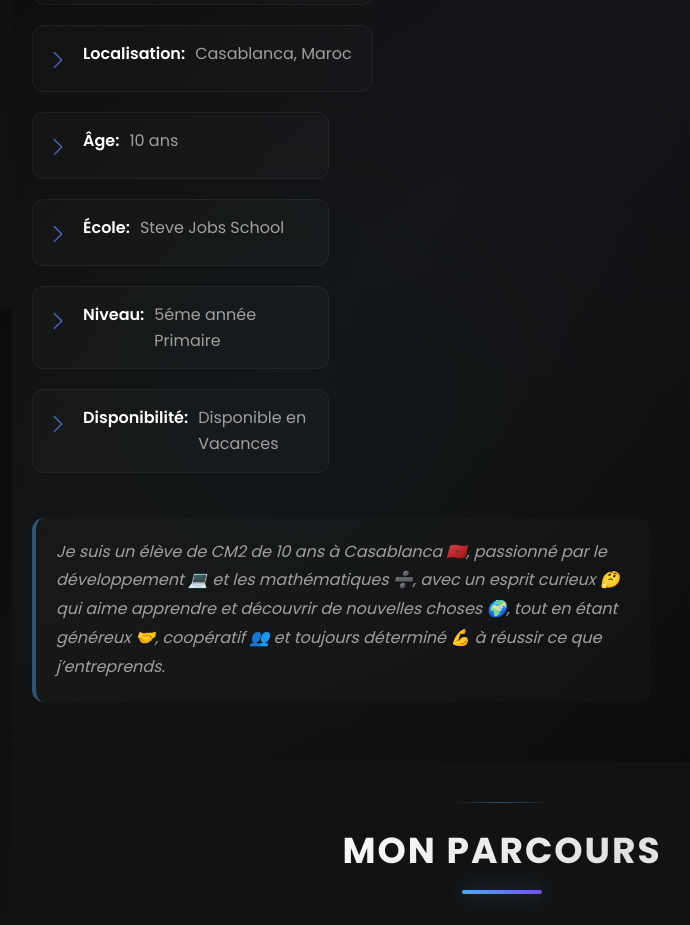
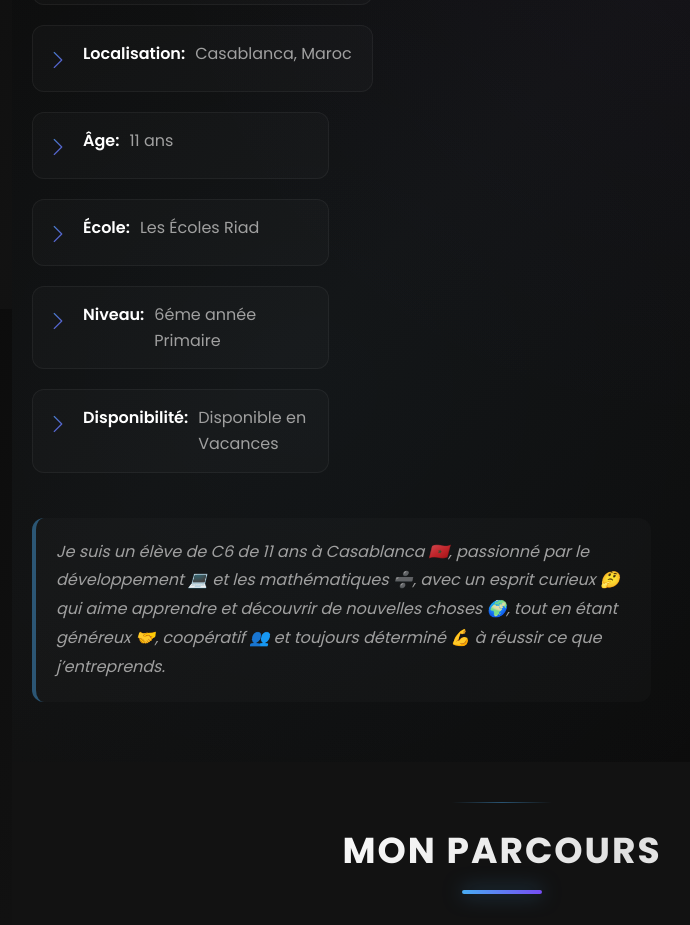
Before and after one commit to zaydmestari/Portfolio, a plain HTML site: page index.html in a window 1280 px wide. Shown: the part 1291-2216 px from the top of the page, without its empty margins (288-978 px from the left). Drawn offline with nearby package versions, Linux system fonts and the light colour scheme.

Commit message:
New Information

```diff
--- a/index.html
+++ b/index.html
@@ -92,9 +92,9 @@
               </div>
               <div class="col-lg-6">
                 <ul>
-                  <li><i class="bi bi-chevron-right"></i> <strong>Âge:</strong> <span>10 ans</span></li>
-                  <li><i class="bi bi-chevron-right"></i> <strong>École:</strong> <span>Steve Jobs School</span></li>
-                  <li><i class="bi bi-chevron-right"></i> <strong>Niveau:</strong> <span>5éme année Primaire</span></li>
+                  <li><i class="bi bi-chevron-right"></i> <strong>Âge:</strong> <span>11 ans</span></li>
+                  <li><i class="bi bi-chevron-right"></i> <strong>École:</strong> <span>Les Écoles Riad</span></li>
+                  <li><i class="bi bi-chevron-right"></i> <strong>Niveau:</strong> <span>6éme année Primaire</span></li>
                   <li><i class="bi bi-chevron-right"></i> <strong>Disponibilité:</strong> <span>Disponible en Vacances</span></li>
                 </ul>
               </div>
@@ -102,7 +102,7 @@
 
             <!-- TODO: Remplacez la description de votre profil -->
             <p>
-              Je suis un élève de CM2 de 10 ans à Casablanca 🇲🇦, passionné par le développement 💻 et les mathématiques ➗, avec un esprit curieux 🤔 qui aime apprendre et découvrir de nouvelles choses 🌍, tout en étant généreux 🤝, coopératif 👥 et toujours déterminé 💪 à réussir ce que j’entreprends.
+              Je suis un élève de C6 de 11 ans à Casablanca 🇲🇦, passionné par le développement 💻 et les mathématiques ➗, avec un esprit curieux 🤔 qui aime apprendre et découvrir de nouvelles choses 🌍, tout en étant généreux 🤝, coopératif 👥 et toujours déterminé 💪 à réussir ce que j’entreprends.
 
             </p>
           </div>
```
